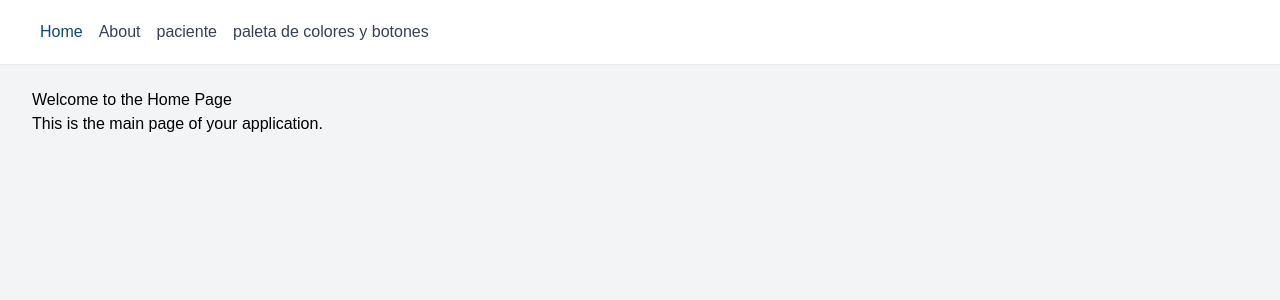
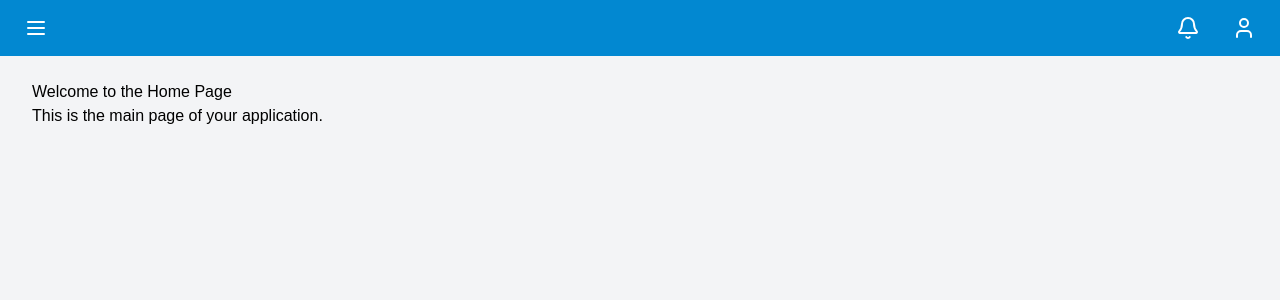
Before and after one commit to martinsosafer/eConsultas-FrontEnd, a React (Vite) app in the folder eConsultas/: page / in a window 1280 px wide. Shown: the top 300 px of the page. Built offline with nearby package versions, Linux system fonts and the light colour scheme; a web font is replaced by a local one.

Commit message:
changes to navbar

```diff
--- a/eConsultas/src/components/layout.tsx
+++ b/eConsultas/src/components/layout.tsx
@@ -1,40 +1,89 @@
+import { useState } from "react";
+import { motion, AnimatePresence } from "framer-motion";
+import { Menu, Bell, User, Home, Info, UserPlus, Palette } from "lucide-react";
+import { Link } from "react-router-dom";
 import { Outlet } from "react-router-dom";
 
+const navItems = [
+  { path: "/", label: "Home", icon: <Home className="w-5 h-5" /> },
+  { path: "/about", label: "About", icon: <Info className="w-5 h-5" /> },
+  {
+    path: "/paciente",
+    label: "Paciente",
+    icon: <UserPlus className="w-5 h-5" />,
+  },
+  {
+    path: "/colorshowcase",
+    label: "Paleta de colores y botones",
+    icon: <Palette className="w-5 h-5" />,
+  },
+];
+
 export default function Layout() {
+  const [isOpen, setIsOpen] = useState(false);
+
   return (
     <div className="min-h-screen bg-gray-100">
-      <nav className="bg-white shadow-sm">
-        <div className="max-w-7xl mx-auto px-4 sm:px-6 lg:px-8">
-          <div className="flex justify-between h-16">
-            <div className="flex">
-              <a
-                href="/"
-                className="flex items-center px-2 py-2  text-primary-dark"
-              >
-                Home
-              </a>
-              <a
-                href="/about"
-                className="flex items-center px-2 py-2 text-gray-700"
-              >
-                About
-              </a>
-              <a
-                href="/paciente"
-                className="flex items-center px-2 py-2 text-gray-700"
-              >
-                paciente
-              </a>
-              <a
-                href="/colorshowcase"
-                className="flex items-center px-2 py-2 text-gray-700"
-              >
-                paleta de colores y botones
-              </a>
-            </div>
+      <header className="bg-[#0288d1] text-white">
+        <div className="flex items-center justify-between px-4 h-14">
+          <div className="flex items-center gap-4">
+            <button
+              onClick={() => setIsOpen(!isOpen)}
+              className="p-2 hover:bg-white/10 rounded-lg transition-colors"
+              aria-label="Toggle menu"
+            >
+              <Menu className="w-6 h-6" />
+            </button>
+          </div>
+          <div className="flex items-center gap-4">
+            <button className="p-2 hover:bg-white/10 rounded-lg transition-colors">
+              <Bell className="w-6 h-6" />
+            </button>
+            <button className="p-2 hover:bg-white/10 rounded-lg transition-colors">
+              <User className="w-6 h-6" />
+            </button>
           </div>
         </div>
-      </nav>
+      </header>
+
+      <AnimatePresence>
+        {isOpen && (
+          <>
+            <motion.div
+              initial={{ opacity: 0 }}
+              animate={{ opacity: 0.5 }}
+              exit={{ opacity: 0 }}
+              onClick={() => setIsOpen(false)}
+              className="fixed inset-0 bg-black"
+            />
+            <motion.nav
+              initial={{ x: "-100%" }}
+              animate={{ x: 0 }}
+              exit={{ x: "-100%" }}
+              transition={{ type: "spring", bounce: 0, duration: 0.3 }}
+              className="fixed top-14 left-0 bottom-0 w-64 bg-white shadow-lg z-50"
+            >
+              <div className="bg-[#0288d1] p-4">
+                <h1 className="text-white text-xl font-semibold">Mi OSEP</h1>
+              </div>
+              <div className="p-2">
+                {navItems.map((item) => (
+                  <Link
+                    key={item.path}
+                    to={item.path}
+                    onClick={() => setIsOpen(false)}
+                    className="flex items-center px-4 py-3 text-gray-700 hover:bg-gray-100 rounded-lg transition-colors"
+                  >
+                    <span className="mr-3">{item.icon}</span>
+                    {item.label}
+                  </Link>
+                ))}
+              </div>
+            </motion.nav>
+          </>
+        )}
+      </AnimatePresence>
+
       <main className="max-w-7xl mx-auto py-6 sm:px-6 lg:px-8">
         <Outlet />
       </main>
--- /dev/null
+++ b/eConsultas/src/components/sidebar.tsx
@@ -0,0 +1 @@
+"guardar aca";
```
Also changed, not shown: eConsultas/package.json (+9 -1 lines), 1 other file (tests, documents, lock files or other folders).
